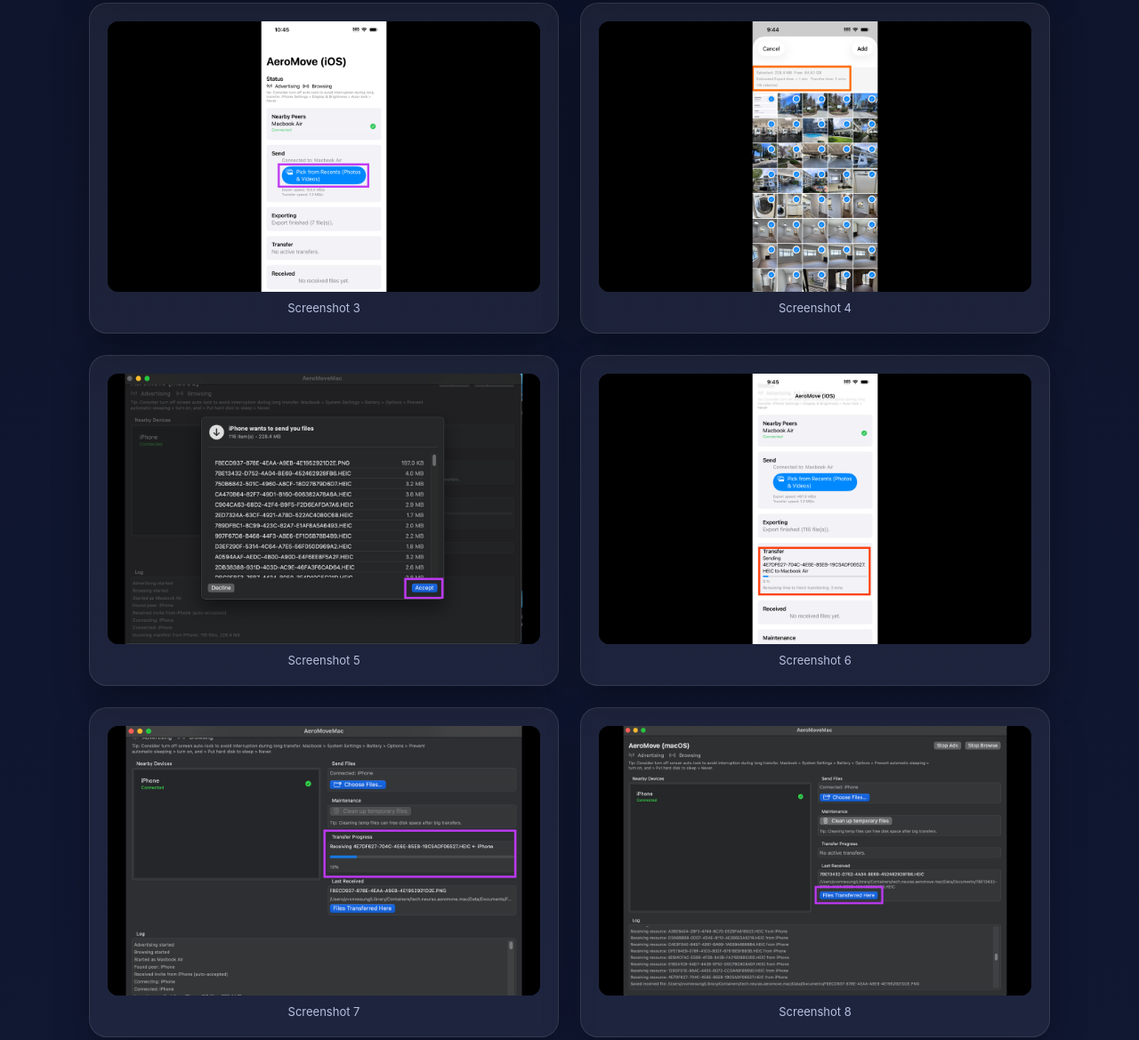
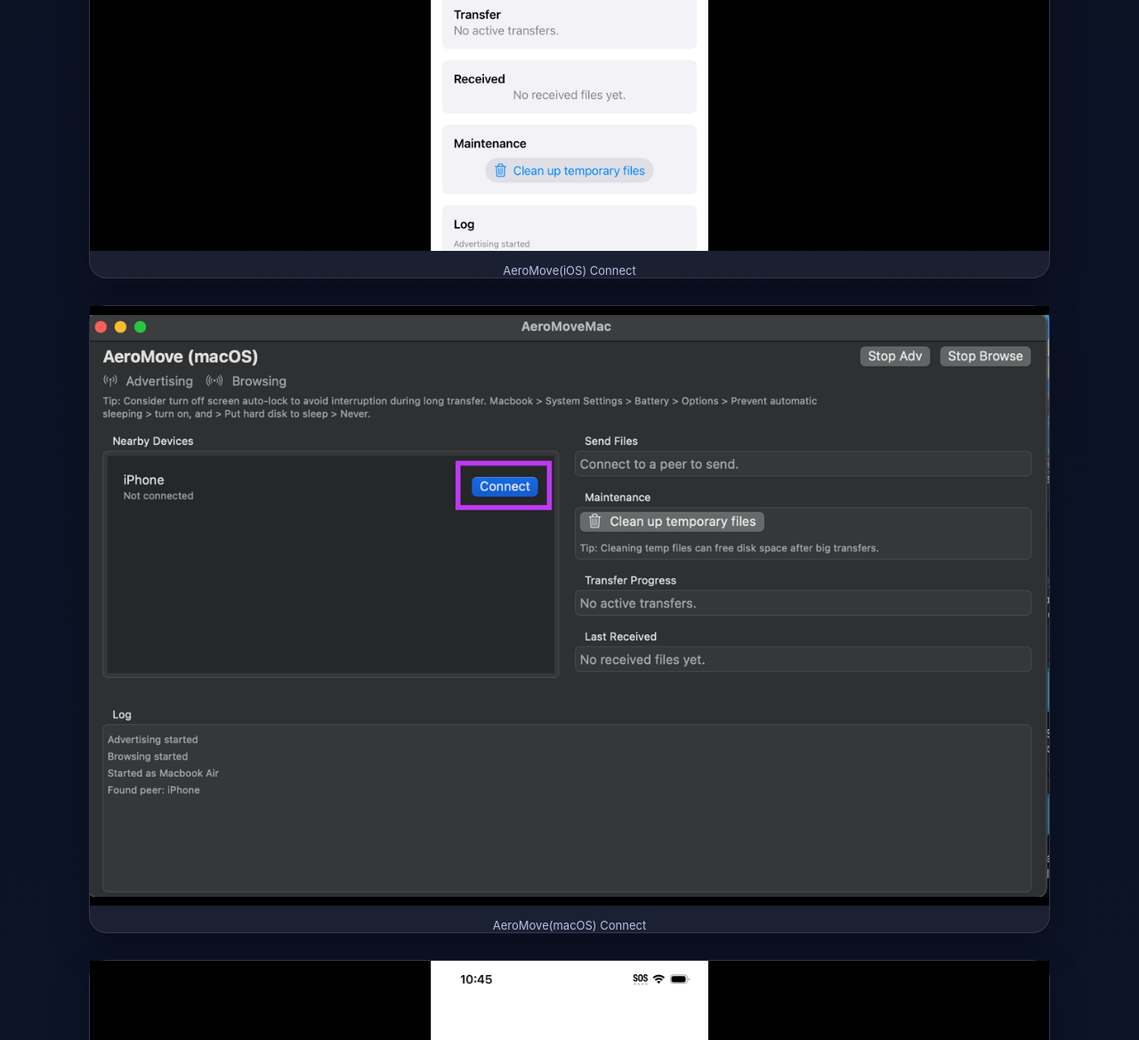
Before and after one commit to neurasdev/aeromove, a plain HTML site: page index.html in a window 1280 px wide. Shown: the part 2012-3181 px from the top of the page at 89% size. Drawn offline with Linux system fonts and the light colour scheme.

Commit message:
Update index.html
make screenshot biggest, just one in one column.
Updated each screenshot detailed descriptions.

```diff
--- a/index.html
+++ b/index.html
@@ -60,14 +60,19 @@
 
     .gallery {
     display: grid;
-    grid-template-columns: repeat(2, 1fr);
-    gap: 24px;
-    }
-    .shot {
-    padding: 20px;
+    grid-template-columns: 1fr;
+    gap: 30px;
     }
 
-    .shot img { width: 100%; height: auto; display: block; border-radius: 12px; background: black; }
+    .shot {
+    padding: 0;
+    }
+
+    .shot img {
+    width: 100%;
+    height: auto;
+    }
+
     .shot-label { font-size: 13px; color: var(--muted); margin-top: 10px; text-align: center; }
     .support-box { padding: 20px; margin-top: 16px; }
     .footer { margin-top: 46px; padding-top: 22px; border-top: 1px solid var(--line); color: var(--muted); font-size: 14px; }
@@ -147,16 +152,16 @@
         A closer look at AeroMove on iPhone and Mac, including selection-time estimates, transfer progress, receiving workflow, and local file arrival.
       </p>
       <div class="gallery">
-        <div class="shot"><img src="short01.png" alt="AeroMove screenshot 1"><div class="shot-label">Screenshot 1</div></div>
-        <div class="shot"><img src="short02.png" alt="AeroMove screenshot 2"><div class="shot-label">Screenshot 2</div></div>
-        <div class="shot"><img src="short03.png" alt="AeroMove screenshot 3"><div class="shot-label">Screenshot 3</div></div>
-        <div class="shot"><img src="short04.png" alt="AeroMove screenshot 4"><div class="shot-label">Screenshot 4</div></div>
-        <div class="shot"><img src="short05.png" alt="AeroMove screenshot 5"><div class="shot-label">Screenshot 5</div></div>
-        <div class="shot"><img src="short06.png" alt="AeroMove screenshot 6"><div class="shot-label">Screenshot 6</div></div>
-        <div class="shot"><img src="short07.png" alt="AeroMove screenshot 7"><div class="shot-label">Screenshot 7</div></div>
-        <div class="shot"><img src="short08.png" alt="AeroMove screenshot 8"><div class="shot-label">Screenshot 8</div></div>
-        <div class="shot"><img src="short09.png" alt="AeroMove screenshot 9"><div class="shot-label">Screenshot 9</div></div>
-        <div class="shot"><img src="short10.png" alt="AeroMove screenshot 10"><div class="shot-label">Screenshot 10</div></div>
+        <div class="shot"><img src="short01.png" alt="AeroMove screenshot 1"><div class="shot-label">AeroMove(iOS) Connect </div></div>
+        <div class="shot"><img src="short02.png" alt="AeroMove screenshot 2"><div class="shot-label">AeroMove(macOS) Connect </div></div>
+        <div class="shot"><img src="short03.png" alt="AeroMove screenshot 3"><div class="shot-label">AeroMove(iOS) Select Photos and Vidoes </div></div>
+        <div class="shot"><img src="short04.png" alt="AeroMove screenshot 4"><div class="shot-label">AeroMove(iOS) Select Time Features: Over-Quota Protection, Transfer Time Estimate </div></div>
+        <div class="shot"><img src="short05.png" alt="AeroMove screenshot 5"><div class="shot-label">AeroMove(macOS) Accept Transfer Request </div></div>
+        <div class="shot"><img src="short06.png" alt="AeroMove screenshot 6"><div class="shot-label">AeroMove(iOS) Transfering with Transfer Progress and Remaning TIme Monitoring </div></div>
+        <div class="shot"><img src="short07.png" alt="AeroMove screenshot 7"><div class="shot-label">AeroMove(macOS) Transfering with Transfer Progress </div></div>
+        <div class="shot"><img src="short08.png" alt="AeroMove screenshot 8"><div class="shot-label">AeroMove(macOS) Transfer Done: Click [Files Transferred Here] </div></div>
+        <div class="shot"><img src="short09.png" alt="AeroMove screenshot 9"><div class="shot-label">macbook : Files in Documents folder </div></div>
+        <div class="shot"><img src="short10.png" alt="AeroMove screenshot 10"><div class="shot-label">macbook : Files ready to be copied to any backup folder, usb disk. Same files can be deleted from iphone using iphone native Photos app. </div></div>
       </div>
     </section>
 
```
